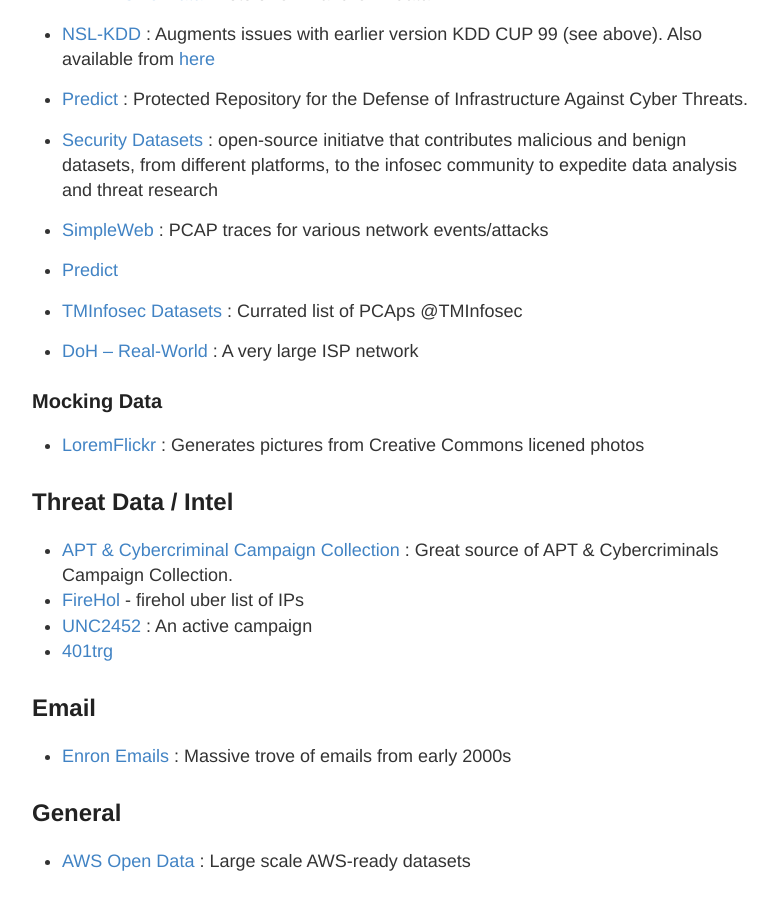
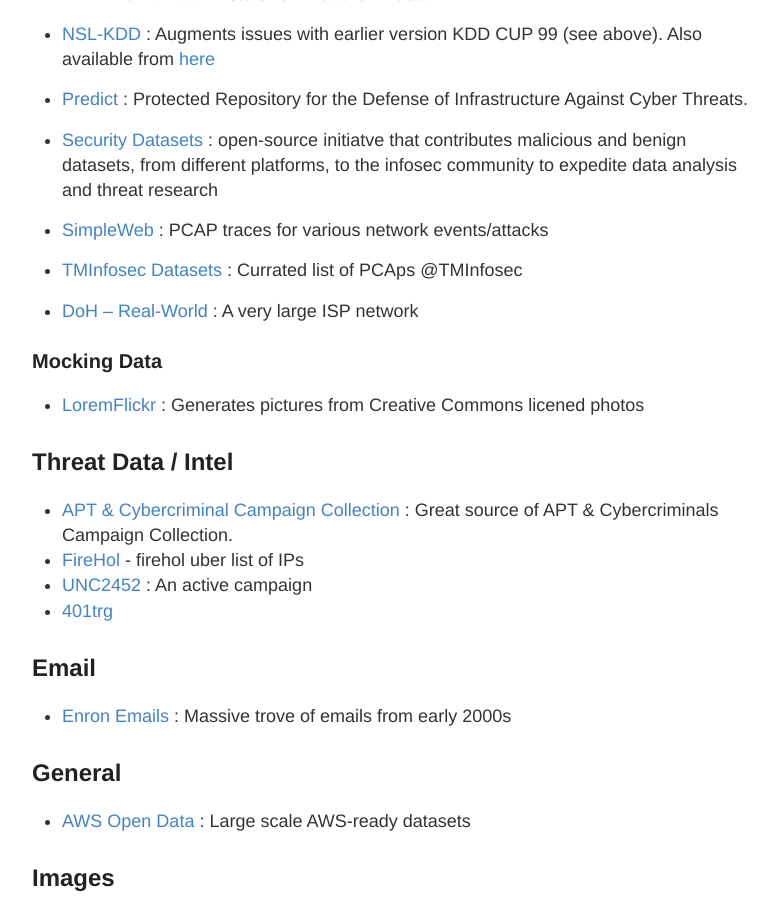
Before and after one commit to stevehenderson/stevehenderson.github.io, a Jekyll site: the page built from data.md, in a window 1280 px wide and 900 px high, scrolled down 1221 px. Shown: the whole window, without its empty margins (248-1022 px from the left). Built offline with Jekyll 4.4.1, drawn with Linux system fonts in a browser that asks for light colours.

Commit message:
Update data.md

```diff
--- a/data.md
+++ b/data.md
@@ -53,9 +53,6 @@
 
    * [SimpleWeb](http://www.simpleweb.org/wiki/Traces) : PCAP traces for various network events/attacks
 
-   * [Predict](https://www.predict.org/)
-
-
    * [TMInfosec Datasets](https://github.com/neu5ron/TMInfosec/blob/master/Datasets/PCAPs.md) : Currated list of PCAps @TMInfosec
 
    * [DoH -- Real-World](https://zenodo.org/record/5956044#.YyCeA9LMJhE) : A very large ISP network
```
